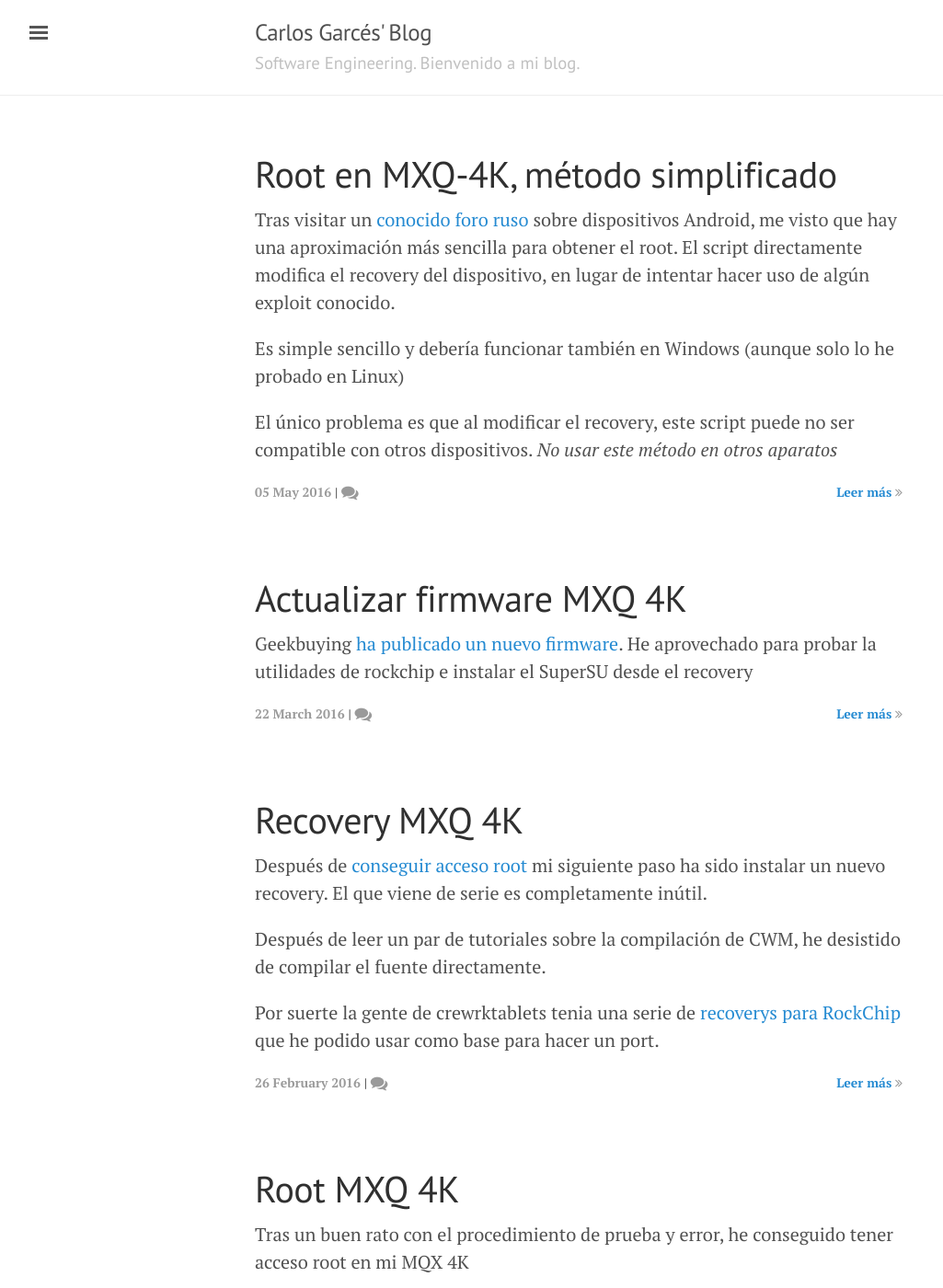
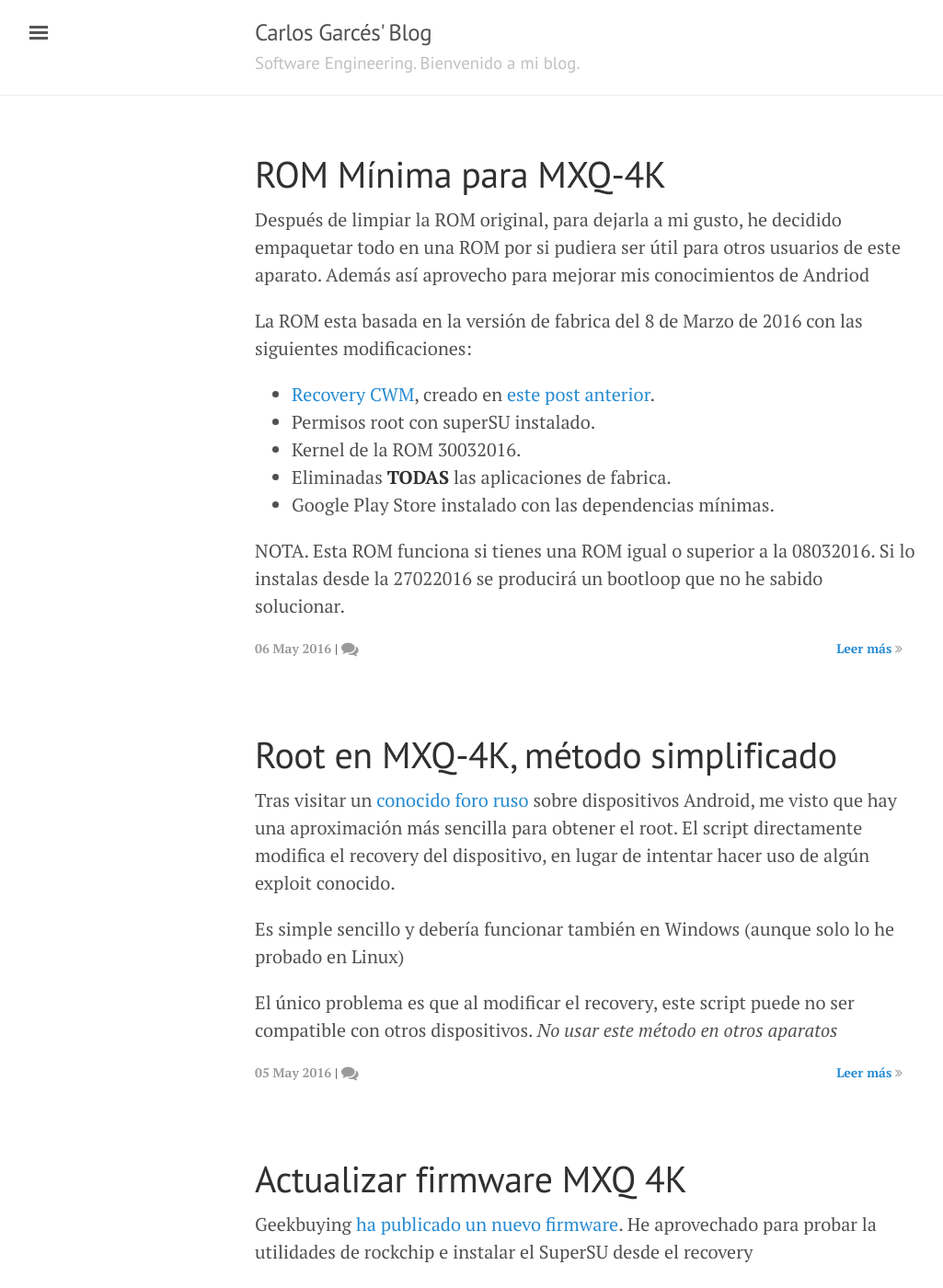
Before and after one commit to CGarces/CGarces.github.io, a Jekyll site: the page built from index.html, in a window 1280 px wide and 1400 px high. Shown: the whole window at 92% size, without its empty margins (3-1028 px from the left). Built offline with Jekyll 4.4.1, drawn with Linux system fonts in a browser that asks for light colours; nearby versions of some CDN libraries; the list of posts is cut into pages by our own code; comment, search, counter and statistics services are not loaded; some of the changed text lies outside the part shown.

Commit message:
Added new article

````diff
--- a/_data/metadata.yml
+++ b/_data/metadata.yml
@@ -1,2 +1,3 @@
 lastCWM: https://mega.nz/#!XYBW3D6L!ywUkjoAV_up0UqrInzeYouPmd-iRmgvc-i1aCyXxV-w
 lastRoot: https://mega.nz/#!DBBh3A5K!Cnvz5fenKQYF_1SWPyaBa14bLhzanQTzua07loG_CRA
+ROM1: https://mega.nz/#!3UJF3BDZ!TbsVeFu767kA4eYbcBNlGa-uXrfI2kzcLty1h9-_KN8
--- a/_posts/2016-03-22-Actualizar-firmware-MXQ-4K-RK3229.md
+++ b/_posts/2016-03-22-Actualizar-firmware-MXQ-4K-RK3229.md
@@ -49,29 +49,34 @@ Loader ver:2.29    Loader Time:2016-01-26 20:19:51
 Upgrade firmware ok.
 ```
 
+[Este manual](http://wiki.radxa.com/Rock/flash_the_image) recoge las opciones con más detalle
+
 ## Reemplazar el recovery ##
 
-El aparato se reiniciara automáticamente. Volvemos a poner el aparato en modo bootloader y reemplazamos el recovery.
+El aparato se reiniciara automáticamente. Normalmente el flash del recovery se realiza por bootloader, pero también se puede instalar por adb sin necesidad de reiniciar.
+
+Seleccionamos "Conectado a PC" en las opciones de USB para poder acceder por adb y ejecutamos lo siguiente.
 
 ```bash
-$ ./upgrade_tool di recovery /path/to/CWM_CrewRKTablets_v1.1_MQX4K_v2.img
+adb push [archivo de recovery] /mnt/sdcard/recovery.img
+adb shell "dd if=/mnt/sdcard/recovery.img of=/dev/block/rknand_recovery"
 ```
 
-**Actualizacion**. En mis pruebas el recovery falla al instalarlo con `upgrade_tool` con [rkflashkit](https://github.com/linuxerwang/rkflashkit) no me ha dado ningun problema.
+Para probar el recovery únicamente es necesario reiniciar en modo recovery
+
+```bash
+adb reboot recovery
+```
 
 El recovery funciona con las teclas de cursor y la tecla de encendido para ejecutar la opción seleccionada.
 
 ## Instalar SuperSU ##
 
-El firmware viene rooteado (con el binario de SU) pero sin utilidad de super user instalada. La forma más fácil de instalarlo es entrar en el recovery que acabamos de instalar:
+La forma más fácil de instalarlo es entrar en el recovery que acabamos de instalar.
 
-```bash
-$ adb reboot recovery
-```
+Dentro del recovery seleccionamos `install zip -> install zip from sideload`
 
-Seleccionamos `install zip -> install zip from sideload`
-
-Desde el PC, enviamos el instalador.
+Desde el PC, enviamos el [instalador de SuperSU](http://su.chainfire.eu/SuperSU-Embed.zip).
 
 ```bash
 $ adb sideload /path/to/SuperSU-Embed.zip
--- /dev/null
+++ b/_posts/2016-05-06-ROM-Minima-para-MXQ-4K.md
@@ -0,0 +1,70 @@
+---
+layout: post
+categories: null
+published: true
+tags:
+- Android
+- MXQ-4K
+title: "ROM Mínima para MXQ-4K"
+image:
+  url: /public/images/info.png
+  width: 1280
+  height: 720
+---
+
+Después de limpiar la ROM original, para dejarla a mi gusto, he decidido empaquetar todo en una ROM por si pudiera ser útil para otros usuarios de este aparato. Además así aprovecho para mejorar mis conocimientos de Andriod
+
+La ROM esta basada en la versión de fabrica del 8 de Marzo de 2016 con las siguientes modificaciones:
+
+* [Recovery CWM]({{ site.data.metadata.lastCWM }}), creado en [este post anterior]({% post_url 2016-02-26-Recovery-MXQ-4K-RK3229 %}).
+* Permisos root con superSU instalado.
+* Kernel de la ROM 30032016.
+* Eliminadas **TODAS** las aplicaciones de fabrica.
+* Google Play Store instalado con las dependencias mínimas.
+
+NOTA. Esta ROM funciona si tienes una ROM igual o superior a la 08032016. Si lo instalas desde la 27022016 se producirá un bootloop que no he sabido solucionar.
+
+<!-- leer mas -->
+
+## Actualizar el firmware ##
+
+[Descarga la ROM]({{ site.data.metadata.ROM1 }}) y busca un cable USB A - A para realizar el proceso de flash.
+
+Con Linux el flash se puede realizar con la utilidad `upgrade_tool` ya explicada [este post]({% post_url 2016-03-22-Actualizar-firmware-MXQ-4K-RK3229 %})
+
+Para Windows no lo he probado, pero el siguiente proceso debería funcionar.
+
+1. Conectar al PC con un cable USB A-to-USB A por el puerto USB-4
+2. Habilitar “USB Debugging” y “Connect to PC” en los ajustes.
+3. Instalar [DriverAssistant y AndroidTool](https://github.com/MozOpenHard/CHIRIMEN-tools)
+4. Instalar manualmente el driver.
+5. Abrir AndroidTool v2.33, cargar el firmware y hacer el flash.
+
+Yo no uso Windows así que no puedo dar mas detalles.
+
+Una vez realizado el flash, el aparato intentara arrancar. Puede tardar un poco en realizar el primer arranque (5 minutos) o puede no arrancar.
+
+Si no arranca (muestra el logo durante mas de 5 minutos), puede ser debido a los datos de cache. Sera necesario entrar en modo recovery y realizar un borrado de la cache.
+
+## Iniciar en modo recovery ##
+
+1. Dejar pulsado el botón físico del conector AV (con un palillo o similar).
+2. Alimentar el dispositivo. Si estas alimentando el aparato por USB, asegúrate que lo conectas a un USB diferente del USB-4.
+3. Dejar pulsado hasta que aparezca el logo MXQ-4K.
+3. Una vez dentro del recovery, seleccionar "Wipe Cache" y "wipe dalvik-cache" dentro de las opciones avanzadas.
+
+## Detalles de la ROM ##
+
+Como se puede ver en la imagen, se han eliminado todas las aplicaciones de fabrica, dejando la ROM limpia.
+
+![Aplicaciones de sistema](/public/images/rom/aplicaciones.jpg)
+
+La instalación deja 4.29 GB libres para instalar aplicaciones. Más que suficiente para una instalacion de KODI si los archivos multimedia están en un disco duro externo.
+
+![Espacio libre](/public/images/rom/almacenamiento.jpg)
+
+El kernel sigue siendo el mismo que en el resto de stock ROM que han salido, 3.10.0. He usado la ultima compilación que he encontrado (22 Marzo) aunque no he visto cambios.
+
+![Aplicaciones de sistema](/public/images/rom/info.jpg)
+
+Es la primera ROM que empaqueto, cualquier comentario de algún cocinero con experiencia sera bienvenido, en especial si me ayuda con el bootloop y un par de dudas con el recovery.
````
Also changed, not shown: other parts of _posts/2016-03-22-Actualizar-firmware-MXQ-4K-RK3229.md (+1 -1 lines), public/images/rom/almacenamiento.jpg (added), public/images/rom/aplicaciones.jpg (added), public/images/rom/info.jpg (added).
